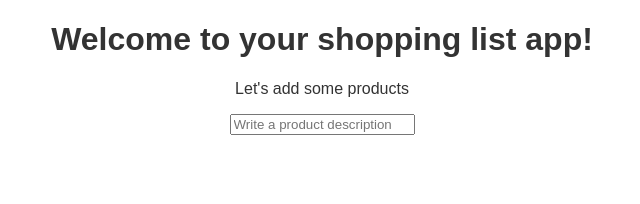
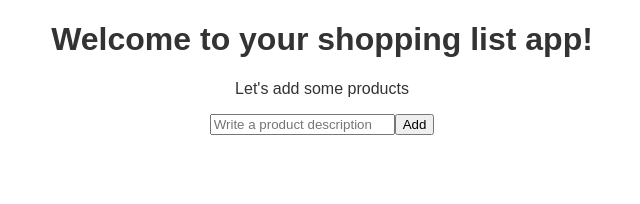
Before and after one commit to jlcarrascof/shopping-list, a Vue app: page / in a window 1280 px wide. Shown: the top 204 px of the page, without its empty margins (318-958 px from the left). Built offline with nearby package versions, Linux system fonts and the light colour scheme.

Commit message:
Add button to add new product item in App.vue

```diff
--- a/src/App.vue
+++ b/src/App.vue
@@ -13,6 +13,7 @@
       placeholder="Write a product description"
     />
 
+    <button @click="addItem">Add</button>
 
   </div>
 </template>
```
